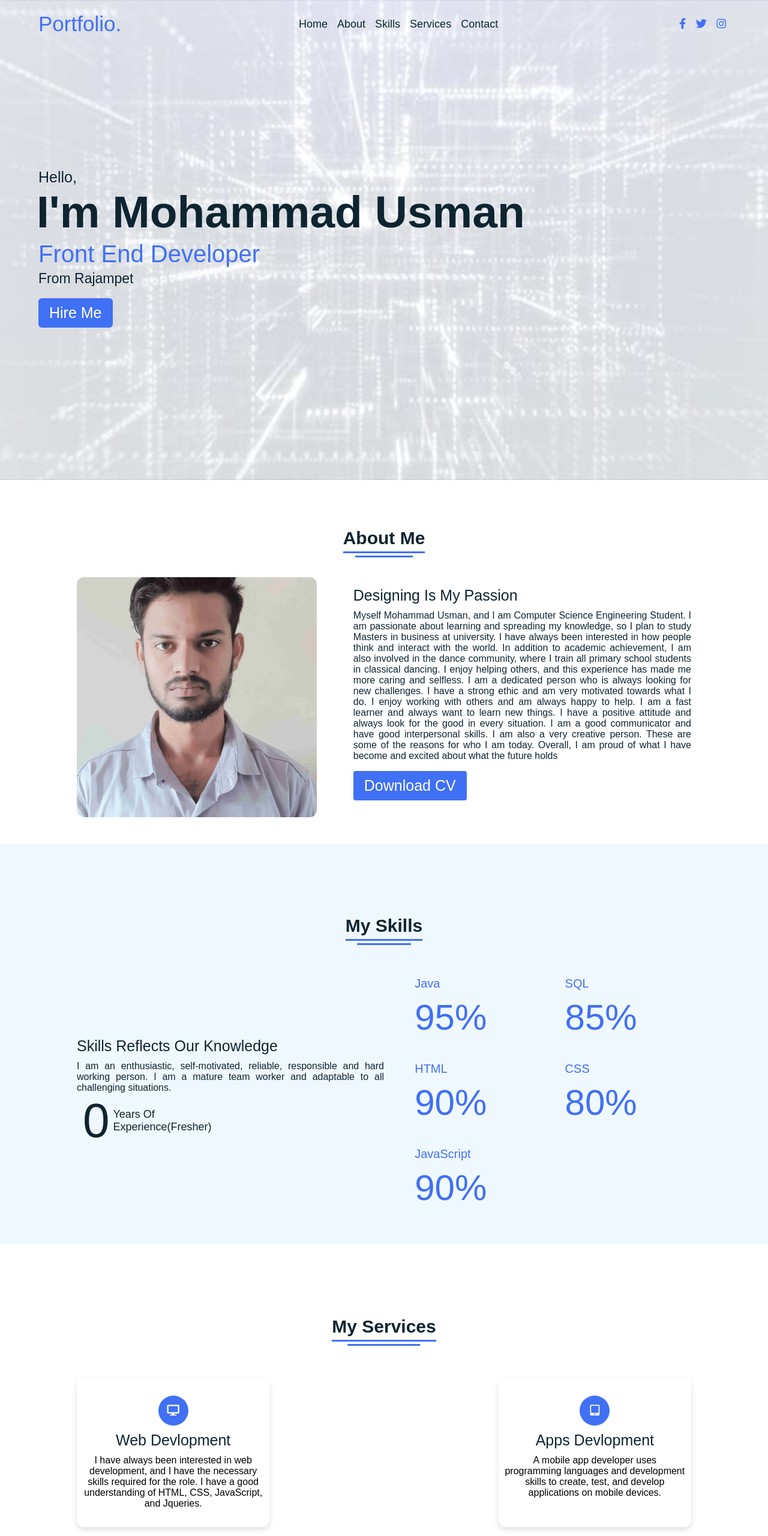
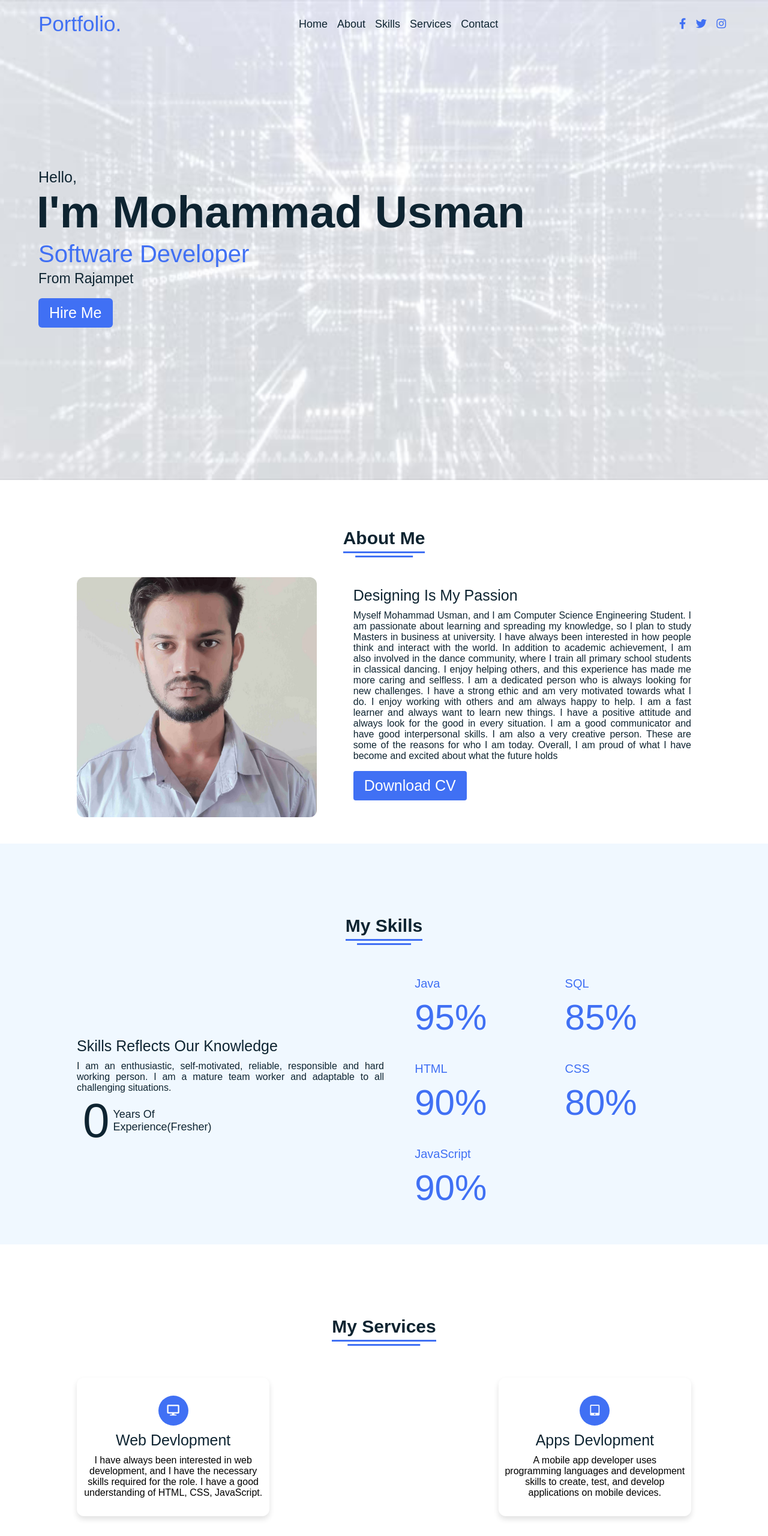
Before and after one commit to syedmohammadusman/portfolio, a plain HTML site: page index.html in a window 1280 px wide. Shown: the top 2560 px of the page at 60% size. Drawn offline with Linux system fonts and the light colour scheme.

Commit message:
Update index.html

```diff
--- a/index.html
+++ b/index.html
@@ -45,7 +45,7 @@
         <div class="text">
           <div class="text-one">Hello,</div>
           <div class="text-two">I'm Mohammad Usman</div>
-          <div class="text-three">Front End Developer</div>
+          <div class="text-three">Software Developer</div>
           <div class="text-four">From Rajampet</div>
         </div>
         <div class="button">
@@ -139,7 +139,7 @@
             </div>
             <div class="topic">Web Devlopment</div>
             <p>I have always been interested in web development, and I have the necessary skills required for the role.
-              I have a good understanding of HTML, CSS, JavaScript, and Jqueries.</p>
+              I have a good understanding of HTML, CSS, JavaScript.</p>
              </div>
           <div class="box">
             <div class="icon">
```
